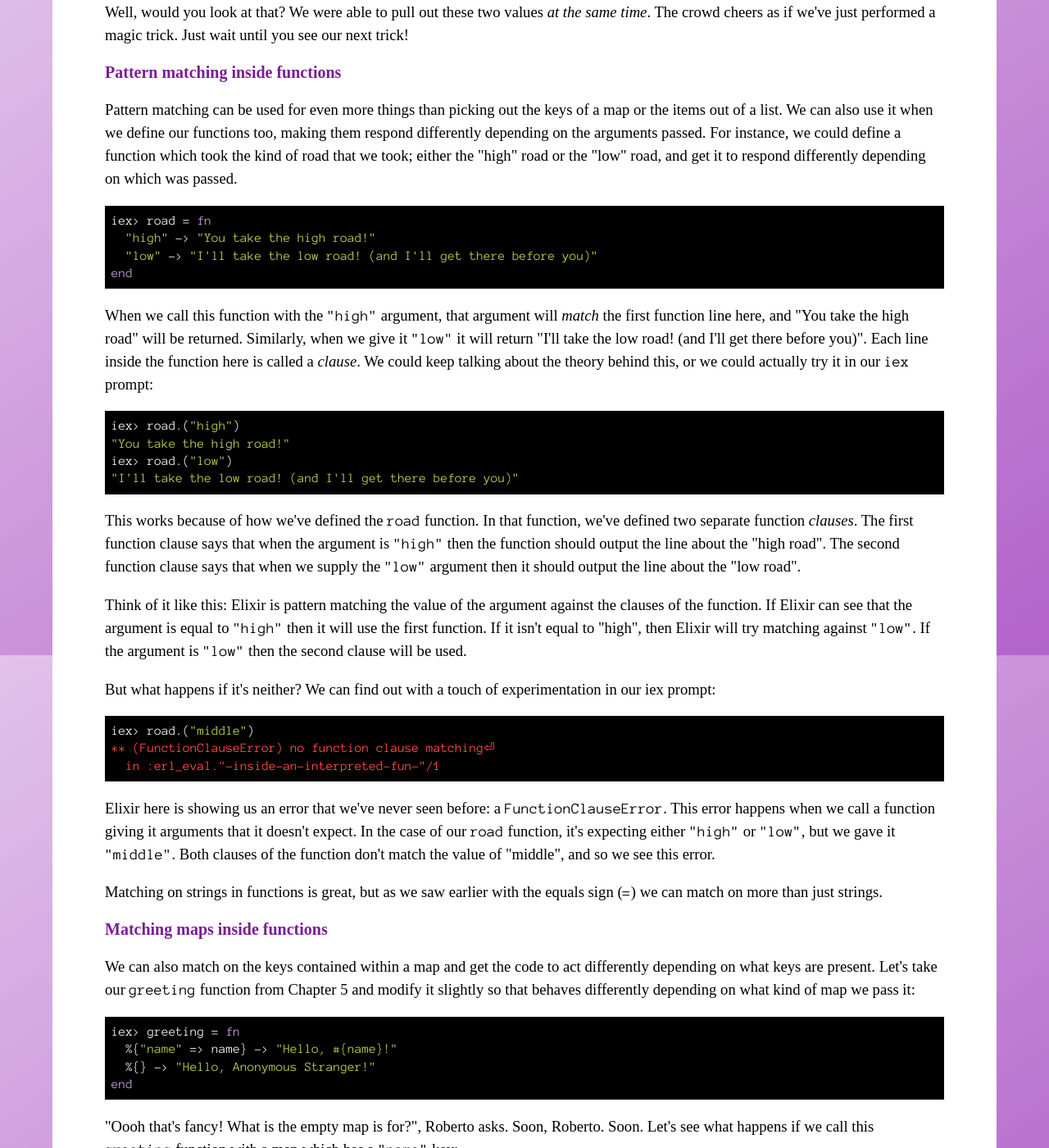
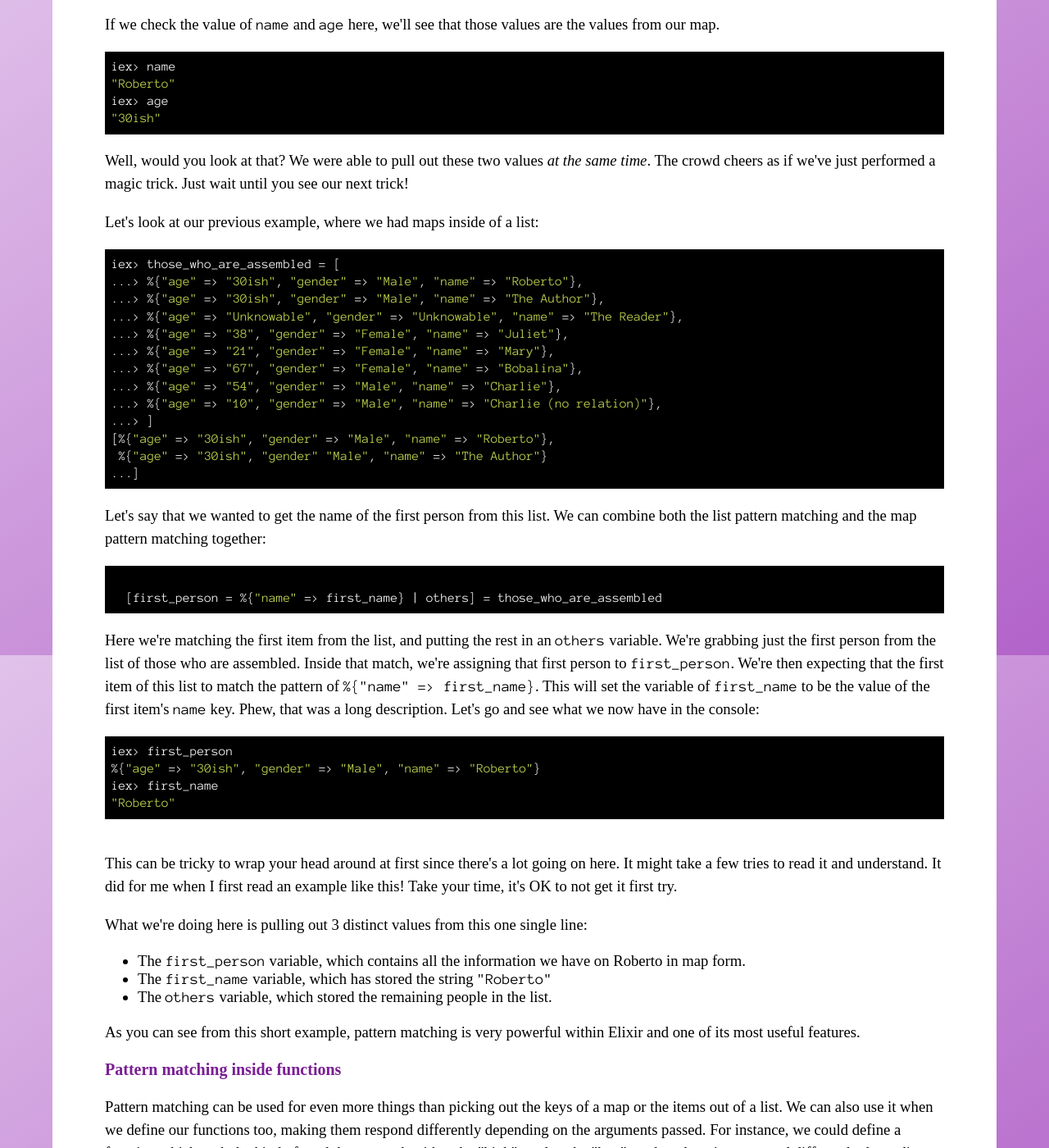
Before and after one commit to radar/joyofelixir, a Jekyll site: the page built from 6-pattern-matching/index.html, in a window 1280 px wide and 1400 px high, scrolled down 3701 px. Shown: the whole window at 82% size. Built offline with Jekyll 4.4.1, drawn with Linux system fonts in a browser that asks for light colours; some web fonts are replaced; some of the changed text lies outside the part shown.

Commit message:
Bolster pattern matching descriptions

```diff
--- a/_includes/ch/6.html
+++ b/_includes/ch/6.html
@@ -59,23 +59,25 @@
   <h3>Pattern matching with lists</h3>
 
   <p>
-    Let's say we have a list of all the people assembled here, like we had back in Chapter 3:
+    Let's say we have a list of all the people assembled here, like we had back at the end of Chapter 4:
   </p>
 
 <pre><code>iex> those_who_are_assembled = [
-"Roberto",
-"The Author",
-"The Reader",
-"Juliet",
-"Mary",
-"Bobalina",
-"Charlie",
-"Charlie (no relation)"
-]
-[<span class='console-green'>"Roberto"</span>, ...]</code></pre>
+...> %{"age" => "30ish", "gender" => "Male", "name" => "Roberto"},
+...> %{"age" => "30ish", "gender" => "Male", "name" => "The Author"},
+...> %{"age" => "Unknowable", "gender" => "Unknowable", "name" => "The Reader"},
+...> %{"age" => "38", "gender" => "Female", "name" => "Juliet"},
+...> %{"age" => "21", "gender" => "Female", "name" => "Mary"},
+...> %{"age" => "67", "gender" => "Female", "name" => "Bobalina"},
+...> %{"age" => "54", "gender" => "Male", "name" => "Charlie"},
+...> %{"age" => "10", "gender" => "Male", "name" => "Charlie (no relation)"},
+...> ]
+[%{"age" => "30ish", "gender" => "Male", "name" => "Roberto"},
+ %{"age" => "30ish", "gender" "Male", "name" => "The Author"}
+...]</code></pre>
 
   <p>
-    And let's also say that we wanted to grab the names of the first 3 people in this list, but then ignore the remainder -- given that the first three are clearly the most important people here. We can use some pattern matching on this list:
+    And let's also say that we wanted to grab first 3 people in this list, but then ignore the remainder -- given that the first three are clearly the most important people here. We can use some pattern matching on this list:
   </p>
 
 <pre><code>iex> [first, second, third | others] = those_who_are_assembled</code></pre>
@@ -90,13 +92,13 @@
   </p>
 
 <pre><code>iex> first
-<span class="console-green">"Roberto"</span>
+%{"age" => "30ish", "gender" => "Male", "name" => "Roberto"}
 iex> second
-<span class="console-green">"The Author"</span>
+%{"age" => "30ish", "gender" => "Male", "name" => "The Author"}
 iex> third
-<span class="console-green">"The Reader"</span>
+%{"age" => "Unknowable", "gender" => "Unknowable", "name" => "Roberto"}
 iex> others
-[<span class="console-green">"Juliet"</span>, <span class="console-green">"Mary"</span>, <span class="console-green">"Bobalina"</span>, <span class="console-green">"Charlie"</span>, <span class="console-green">"Charlie (no relation)"</span>]
+[%{"age" => "38", "gender" => "Female", "name" => "Juliet"}, ...]
 </code></pre>
 </div>
 
@@ -105,7 +107,7 @@
   </p>
 
 <pre><code>iex> [first, second, third | remainder] = others
-<span class="console-green">"Roberto"</span></code></pre>
+[%{"age" => "38", "gender" => "Female", "name" => "Juliet"}, ...]</code></pre>
 
 <div class='grouped'>
   <p>
@@ -113,11 +115,11 @@
   </p>
 
 <pre><code>iex> first
-<span class="console-green">"Juliet"</span>
+%{"age" => "38", "gender" => "Female", "name" => "Juliet"},
 iex> second
-<span class="console-green">"Mary"</span>
+%{"age" => "21", "gender" => "Female", "name" => "Mary"},
 iex> third
-<span class="console-green">"Bobalina"</span>
+%{"age" => "67", "gender" => "Female", "name" => "Bobalina"},
 </code></pre>
 </div>
 
@@ -126,19 +128,26 @@
   </p>
 
 <pre><code>iex> remainder
-[<span class="console-green">"Charlie"</span>, <span class="console-green">"Charlie (no relation)"</span>]</code></pre>
+[
+  %{"age" => "54", "gender" => "Male", "name" => "Charlie"},
+  %{"age" => "10", "gender" => "Male", "name" => "Charlie (no relation)"},
+]</code></pre>
 
   <p>
-    If we now try to pull out the next 3 people in the list, Elixir won't be able to do that because there are only two names left in the <code>remainder</code> list:
+    If we now try to pull out the next 3 people in the list, Elixir won't be able to do that because there are only two names left in the <code>remainder</code> list. I've shortened the output in the below example, but I think you'll get the gist:
   </p>
 
 <pre><code>iex> [first, second, third | those_still_remaining] = remainder
-<span class='console-red'>** (MatchError) no match of right hand side value:&#9166;
-   ["Charlie", "Charlie (no relation)"]</span>
+<span class='console-red'>** (MatchError) no match of right hand side value: ... &#9166;
+   [%{"name" => "Charlie"}, %{"name" => "Charlie (no relation)"}]</span>
 </code></pre>
 
   <p>
-    It's always a good idea to be careful here with pattern matching lists with the right number of expected items to avoid <code>MatchErrors</code> like these.
+    It's always a good idea to be careful here with pattern matching lists with the right number of expected items to avoid <code>MatchErrors</code> like these. Normally when we would work through each item of the list, we would do so not in groups of three, but one at a time.
+  </p>
+
+  <p>
+    We'll see two examples of working through each item in a list one-at-a-time, <a href='/9-lists-maps-more#enumerating-enumerables'>once in Chapter 9</a> and once within Chapter 10. We'll need to build up to those, so let's not worry too much about those yet.
   </p>
 
   <p>
@@ -190,6 +199,61 @@
 
     <p>
       Well, would you look at that? We were able to pull out these two values <em>at the same time</em>. The crowd cheers as if we've just performed a magic trick. Just wait until you see our next trick!
+    </p>
+
+    <p>
+      Let's look at our previous example, where we had maps inside of a list:
+    </p>
+
+<pre><code>iex> those_who_are_assembled = [
+...> %{"age" => "30ish", "gender" => "Male", "name" => "Roberto"},
+...> %{"age" => "30ish", "gender" => "Male", "name" => "The Author"},
+...> %{"age" => "Unknowable", "gender" => "Unknowable", "name" => "The Reader"},
+...> %{"age" => "38", "gender" => "Female", "name" => "Juliet"},
+...> %{"age" => "21", "gender" => "Female", "name" => "Mary"},
+...> %{"age" => "67", "gender" => "Female", "name" => "Bobalina"},
+...> %{"age" => "54", "gender" => "Male", "name" => "Charlie"},
+...> %{"age" => "10", "gender" => "Male", "name" => "Charlie (no relation)"},
+...> ]
+[%{"age" => "30ish", "gender" => "Male", "name" => "Roberto"},
+ %{"age" => "30ish", "gender" "Male", "name" => "The Author"}
+...]</code></pre>
+
+    <p>
+      Let's say that we wanted to get the name of the first person from this list. We can combine both the list pattern matching and the map pattern matching together:
+    </p>
+
+<pre><code>
+  [first_person = %{"name" => first_name} | others] = those_who_are_assembled
+</code></pre>
+
+    <p>
+      Here we're matching the first item from the list, and putting the rest in an <code>others</code> variable. We're grabbing just the first person from the list of those who are assembled. Inside that match, we're assigning that first person to <code>first_person</code>. We're then expecting that the first item of this list to match the pattern of <code>%{"name" => first_name}</code>. This will set the variable of <code>first_name</code> to be the value of the first item's <code>name</code> key. Phew, that was a long description. Let's go and see what we now have in the console:
+    </p>
+
+<pre><code>iex> first_person
+%{"age" => "30ish", "gender" => "Male", "name" => "Roberto"}
+iex> first_name
+"Roberto"
+</code>
+</pre>
+
+    <p>
+      This can be tricky to wrap your head around at first since there's a lot going on here. It might take a few tries to read it and understand. It did for me when I first read an example like this! Take your time, it's OK to not get it first try.
+    </p>
+
+    <p>
+      What we're doing here is pulling out 3 distinct values from this one single line:
+    </p>
+
+    <ul>
+      <li>The <code>first_person</code> variable, which contains all the information we have on Roberto in map form.</li>
+      <li>The <code>first_name</code> variable, which has stored the string <code>"Roberto"</code></li>
+      <li>The <code>others</code> variable, which stored the remaining people in the list.</li>
+    </ul>
+
+    <p>
+      As you can see from this short example, pattern matching is very powerful within Elixir and one of its most useful features.
     </p>
 </div>
 </section>
--- a/_includes/ch/9.html
+++ b/_includes/ch/9.html
@@ -176,6 +176,7 @@
   </p>
 
 
+  <a id='enumerating-enumerables'></a>
   <h3>Enumerating the enumerables</h3>
 
   <p>
```
Also changed, not shown: _includes/ch/4.html (+9 -3 lines).
